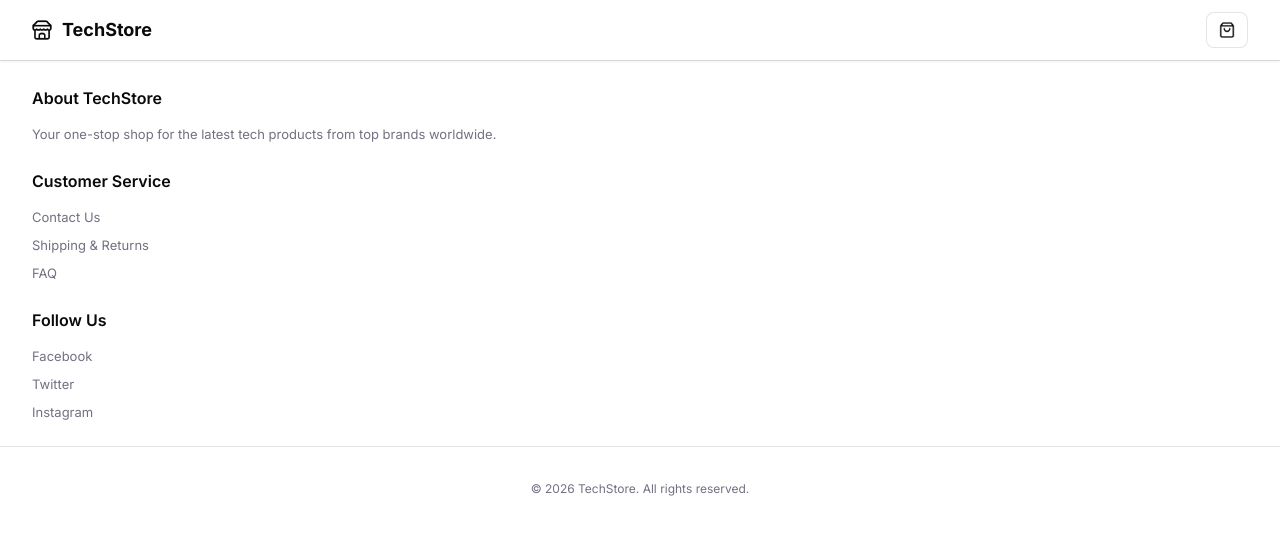
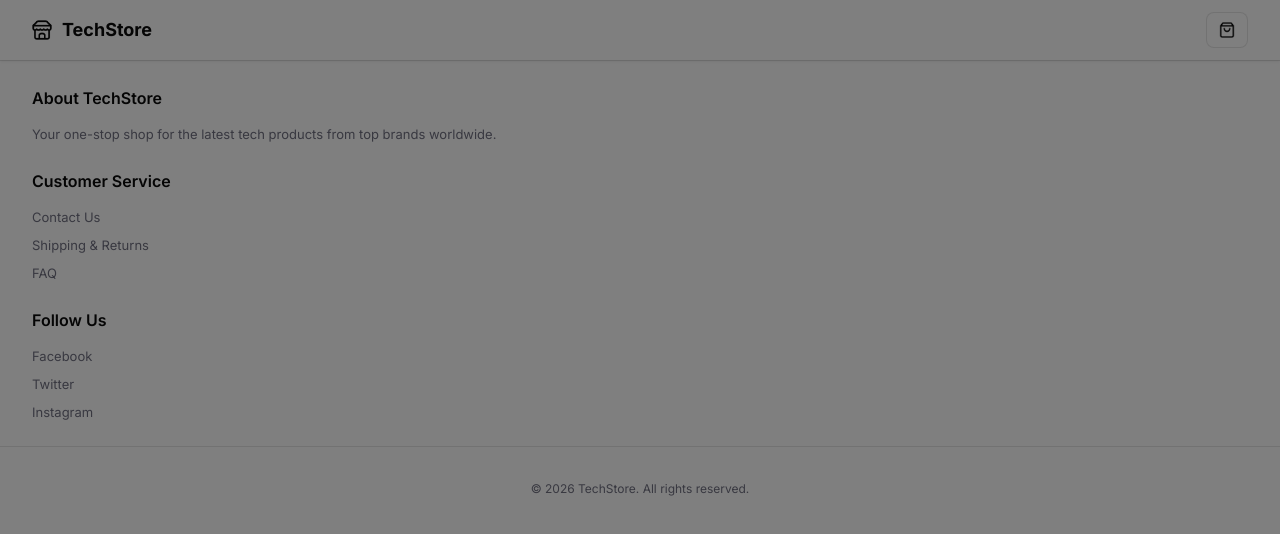
Before and after one commit to dragon-rakich/shop-react-json-server, a React (Vite) app: page / in a window 1280 px wide. Shown: the top 534 px of the page. Built offline with nearby package versions, Linux system fonts and the light colour scheme.

Commit message:
Added full CartOverlay component

```diff
--- a/src/Components/Header/Cart/Cart.js
+++ b/src/Components/Header/Cart/Cart.js
@@ -3,6 +3,7 @@ import { useState, useEffect } from 'react';
 
 import CartButton from './CartButton/CartButton';
 import CartCount from './CartCount/CartCount';
+import CartOverlay from './CartOverlay/CartOverlay';
 
 function Cart() {
     const [cart, setCart] = useState(false);
@@ -10,6 +11,7 @@ function Cart() {
         <div className='cart'>
             <CartButton />
             {(cart && cart.length > 0) && <CartCount count={32} />}
+            <CartOverlay />
         </div>
     )
 }
--- /dev/null
+++ b/src/Components/Header/Cart/CartOverlay/CartOverlay.js
@@ -0,0 +1,12 @@
+import './_cart-overlay.scss';
+
+function CartOverlay(onHide) {
+    const handleClick = (e) => {
+        if (typeof(onHide) === "function") {
+            onHide();
+        }
+    }
+    return <div onClick={handleClick} className='cart-overlay'></div>
+}
+
+export default CartOverlay;
--- /dev/null
+++ b/src/Components/Header/Cart/CartOverlay/_cart-overlay.scss
@@ -0,0 +1,14 @@
+@use '../../../../styles/variables';
+
+.cart-overlay {
+  position: fixed;
+  top: 0;
+  left: 0;
+  width: 100vw;
+  height: 100vh;
+  z-index: 1;
+
+  background-color: variables.$black-200;
+
+  pointer-events: auto;
+}
```
